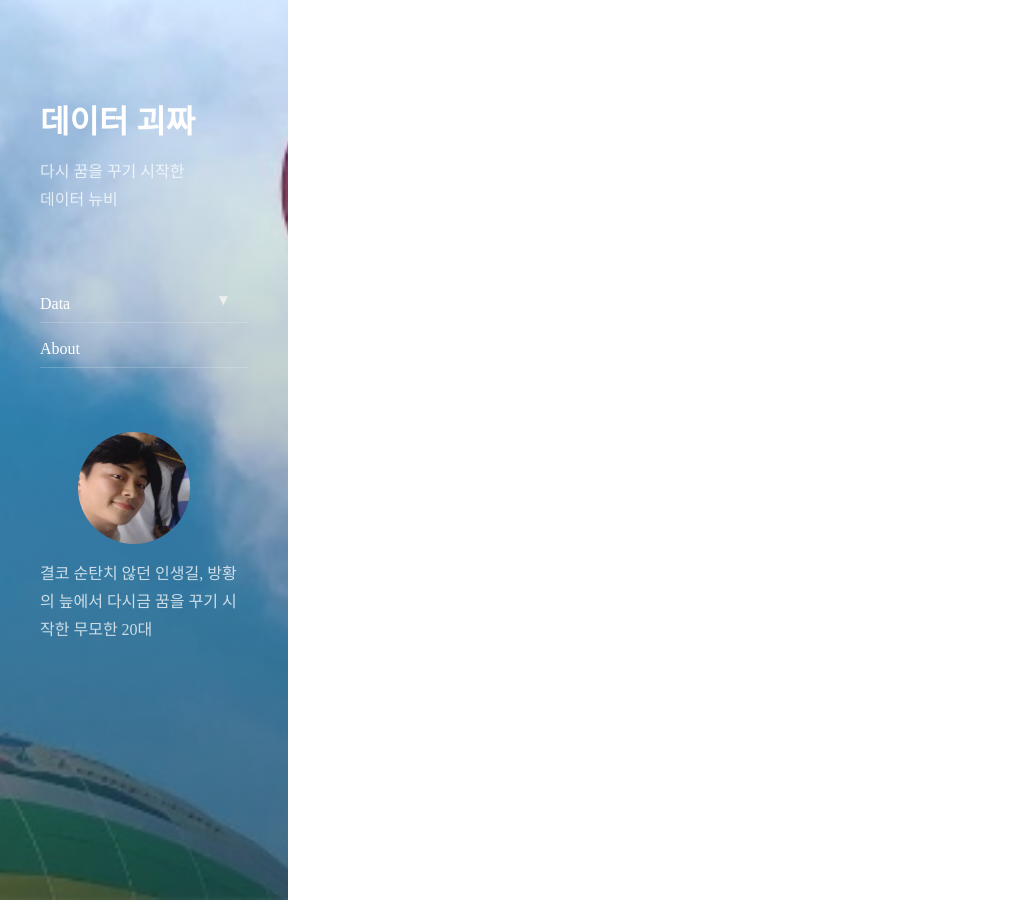
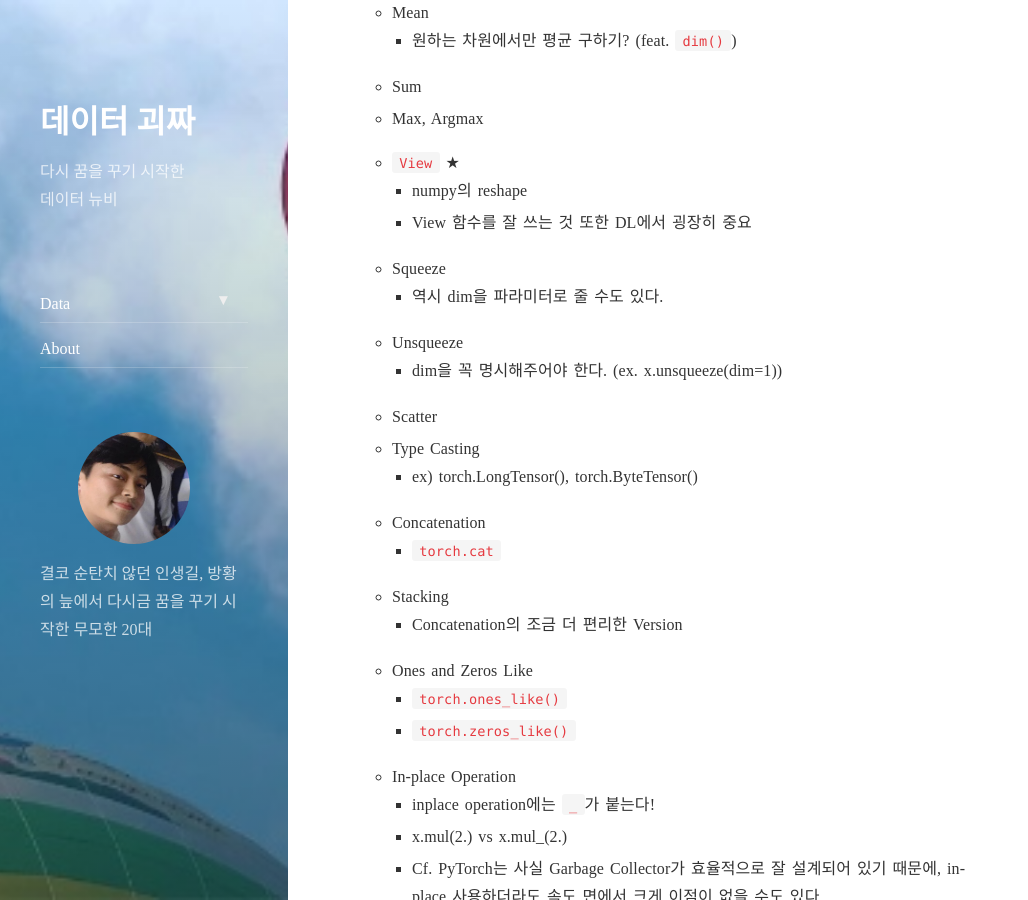
Before and after one commit to tryumanshow/data-weirdo.github.io, a Jekyll site: the page built from _posts/2020-08-21-data-deep-learning-pytorch01.markdown, in a window 1280 px wide and 900 px high, scrolled down 3932 px. Shown: the whole window, without its empty margins (0-1028 px from the left). Built offline with Jekyll 4.4.1, drawn with Linux system fonts in a browser that asks for light colours; nearby versions of some CDN libraries; comment, search, counter and statistics services are not loaded; some of the changed text lies outside the part shown.

Commit message:
Update 2020-08-21-data-deep-learning-pytorch01.markdown

````diff
--- a/_posts/2020-08-21-data-deep-learning-pytorch01.markdown
+++ b/_posts/2020-08-21-data-deep-learning-pytorch01.markdown
@@ -56,19 +56,134 @@ comments: true
       5. Open and Install
       6. 완료 후 Windows의 Step4와 동일하게.
       ```
-- Ubuntu
-  - 리눅스 커널 사용하기 때문에 매우 간단.
+  - Ubuntu
+    - 리눅스 커널 사용하기 때문에 매우 간단.
 
-    ```
-    터미널을 열고
-    1. curl -fsSL https://get.docker.com > docker.sh
-    2. sudo sh docker.sh
-    3. sudo docker run hello-world
-    ```
+      ```
+      터미널을 열고
+      1. curl -fsSL https://get.docker.com > docker.sh
+      2. sudo sh docker.sh
+      3. sudo docker run hello-world
+      ```
+---
 
 # PART 1: Machine Learning & PyTorch Basic
+## Lab1. Tensor Manipulation 1&2
+- [Lab1 코드 링크](https://github.com/deeplearningzerotoall/PyTorch/blob/master/lab-01_tensor_manipulation.ipynb)
 
+  ```
+  소개 내용
+  - Vector, Matrix, and Tensor
+  - NumPy Review
+  - PyTorch Tensor Allocation
+  - Matrix Multiplication
+  - Other Basic Ops
+  ```
 
+- Vector: 1차원
+- Matrix: 2차원
+- `Tensor`: 3차원
+
+- Tensor Shape (텐서의 크기에 대한 이해 중요.)
+  - 2D Tensor
+    - `(batch size, dim)`
+      ![](https://wikidocs.net/images/page/52460/tensor3.PNG)
+    - ex) (64, 256) 형태가 대부분일 것
+
+  - 3D Tensor1  (ex. Computer Vision)
+    - `(batch size, width, height)`
+      ![](https://wikidocs.net/images/page/52460/tensor5.PNG)
+
+  - 3D Tensor2 (ex. NLP, 시계열 데이터)
+    - `(batch size, length, dim)`
+      ![](https://wikidocs.net/images/page/52460/tensor6.PNG)
+      - 1 Batch size = 1 Batch Size
+      - Length는 Time Step으로 해석 가능
+
+- Numpy Review
+  - 1D Array with NumPy
+    2D Array with NumPy
+    ↓ Pytorch 버전: (`torch.FloatTensor()`)
+  - 1D Array with PyTorch (dim, shape, size)
+    2D Array with PyTorch (dim, size)
+
+  - Shape, Rank, Axis
+  - Broadcasting
+    : 자동으로 실행되기 때문에 사용자 입장에서는 조심해야.
+    - Same Shape
+    - Vector + Scalar
+    - 2x1 Vector + 1x2 Vector
+  - Mul vs. Matmul
+    - 딥러닝은 행렬곱을 많이 사용하므로 Matmul에 주의
+  - Mean
+    - 원하는 차원에서만 평균 구하기? (feat. `dim()`)
+  - Sum
+  - Max, Argmax
+
+  - `View` ★
+    - numpy의 reshape
+    - View 함수를 잘 쓰는 것 또한 DL에서 굉장히 중요
+  - Squeeze
+    - 역시 dim을 파라미터로 줄 수도 있다.
+  - Unsqueeze
+    - dim을 꼭 명시해주어야 한다. (ex. x.unsqueeze(dim=1))
+  - Scatter
+  - Type Casting
+    - ex) torch.LongTensor(), torch.ByteTensor()
+  - Concatenation
+    - `torch.cat`
+  - Stacking
+    - Concatenation의 조금 더 편리한 Version
+  - Ones and Zeros Like
+    - `torch.ones_like()`
+    - `torch.zeros_like()`
+  - In-place Operation
+    - inplace operation에는 `_`가 붙는다!
+    - x.mul(2.) vs x.mul_(2.)
+    - Cf. PyTorch는 사실 Garbage Collector가 효율적으로 잘 설계되어 있기 때문에, in-place 사용하더라도 속도 면에서 크게 이점이 없을 수도 있다.
+
+  - Zip
+
+  - 등등 다양한 연산들이 존재
+
+---
+
+## Lab2. Linear Regression
+- [Lab2 코드 링크](https://github.com/deeplearningzerotoall/PyTorch/blob/master/lab-02_linear_regression.ipynb)
+- 공부 시간과 점수의 상관관계?
+- y=Wx+b  (W: Weight, b: Bias)
+
+  ```
+  x_train = torch.FloatTensor([[1], [2], [3]])
+  y_train = torch.FloatTensor([[2], [4], [6]])
+
+  # Weight와 Bias를 0으로 초기화
+  # requres_grad = True: 학습할 것임을 명시하는 것.
+  W = torch.zeros(1, requires_grad=True)
+  b = torch.zeros(1, requires_grad=True)
+  hypothesis = x_train * W + b
+
+  # MSE 계산
+  cost = torch.mean(hypothesis - y_train) ** 2)
+
+  # Gradient descent
+  optimizer = optim.SGD([W, b], lr=0.01)
+
+  optimizer.zero_grad() # gradient 초기화
+  cost.backward() # gradient 계산
+  optimizer.step() # 개선
+  ```
+
+- Full Training Code
+  ```
+  ### Part
+  x_train = torch.FloatTensor([[1], [2], [3]])
+  y_train = torch.FloatTensor([[2], [4], [6]])
+
+  W = torch.zeros(1, requires_grad = True)
+  b = torch.zeros(1, requires_grad = True)
+
+  optimizer = optim.SGD([W,b], lr=0.01)
 
 #### Reference
 [파이토치로 시작하는 딥러닝 기초](https://www.edwith.org/boostcourse-dl-pytorch/lecture/42994/)
````
